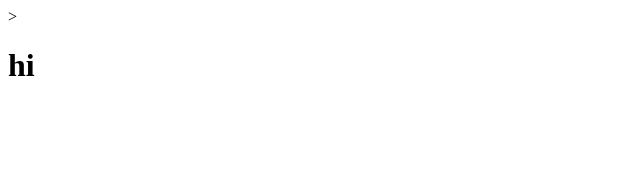
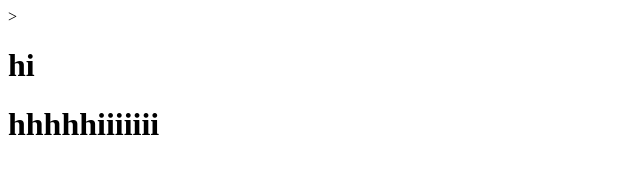
Before and after one commit to Salmasaad225/test-geeks, a plain HTML site: page index.html in a window 1280 px wide. Shown: the whole page, without its empty margins (0-640 px from the left). Drawn offline with Linux system fonts and the light colour scheme.

Commit message:
add new h1

```diff
--- a/index.html
+++ b/index.html
@@ -8,6 +8,7 @@
 
 
         <h1>hi</h1>
+        <h1>hhhhhiiiiiii</h1>
 
 
     </body>
```
